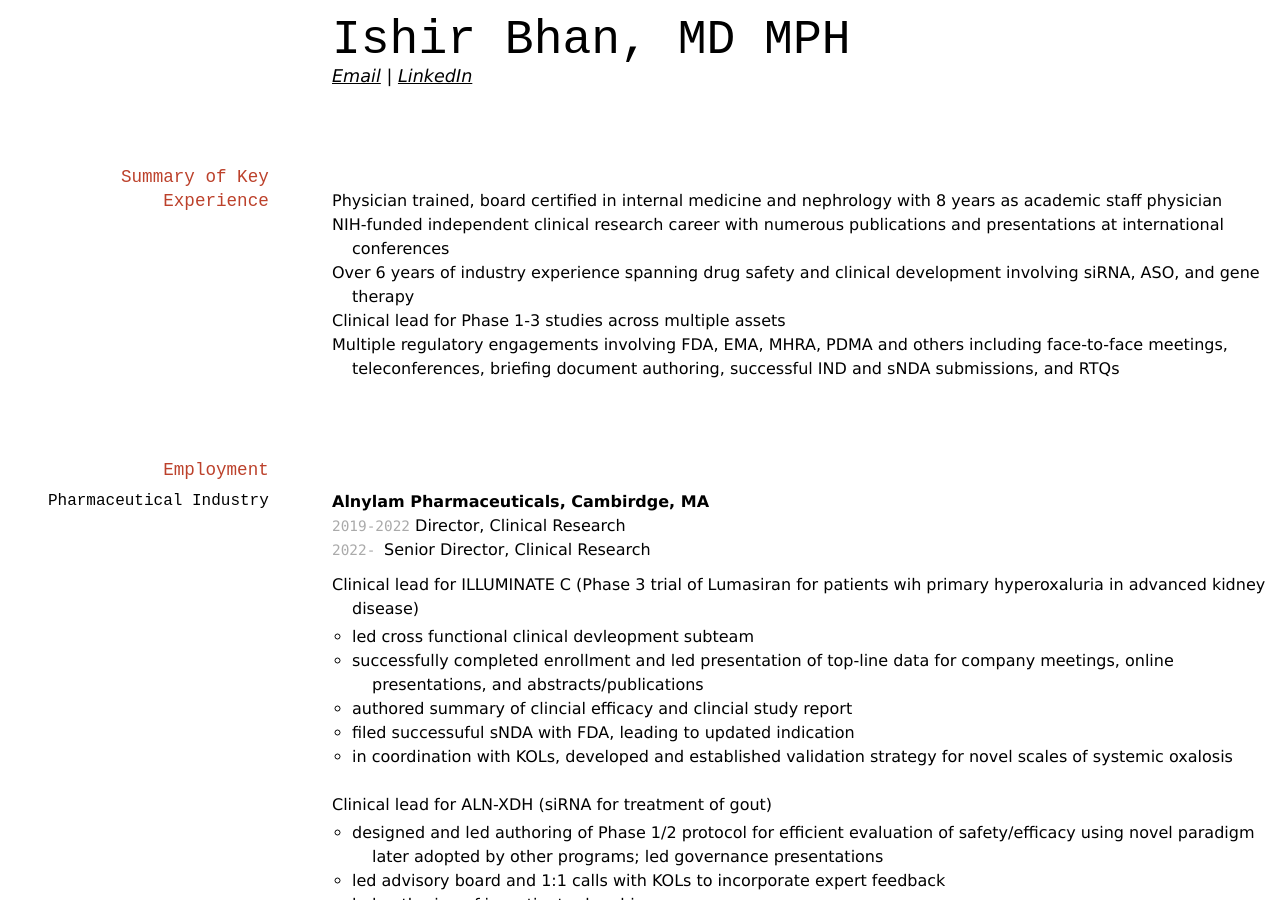
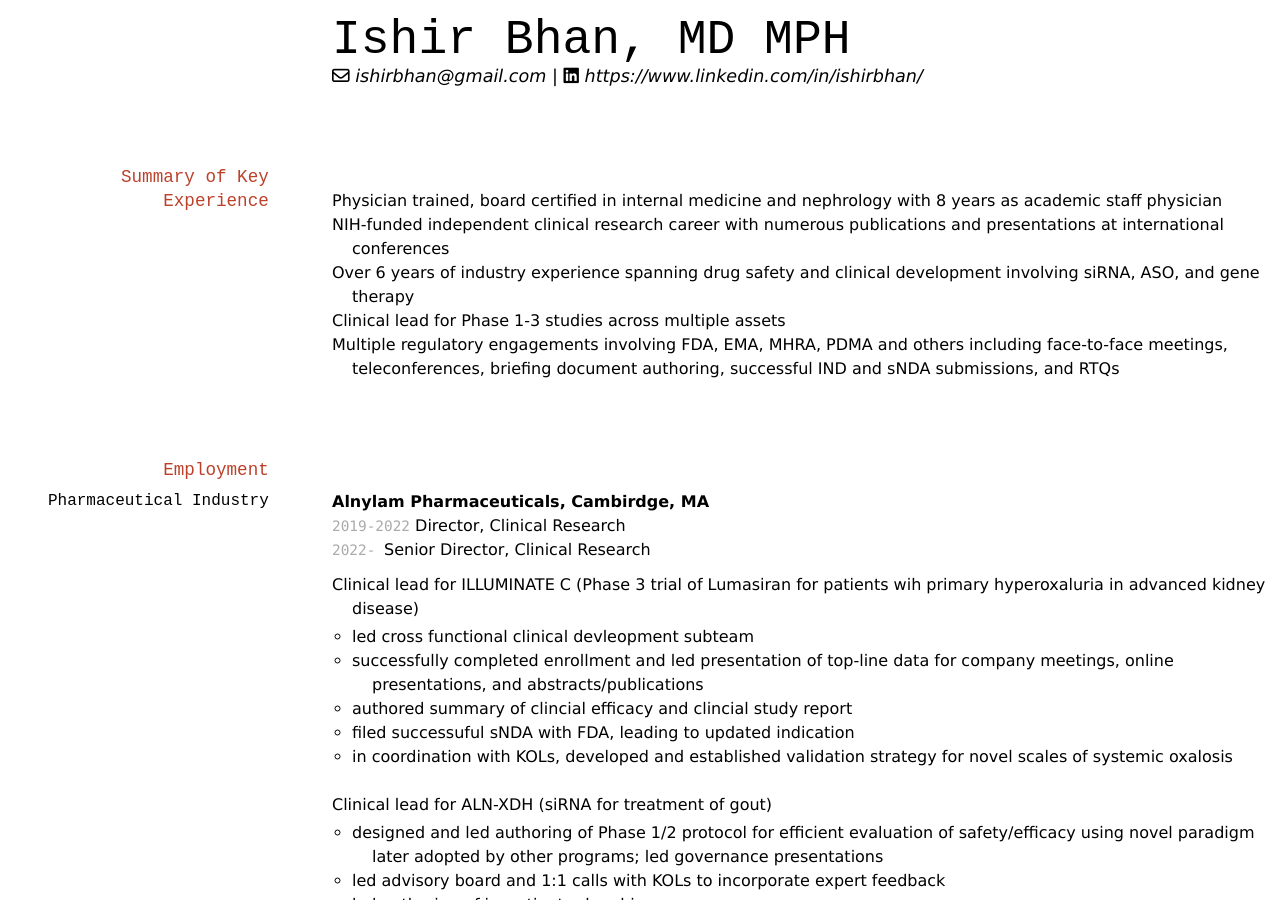
Before and after one commit to elipapa/markdown-cv, a Jekyll site: the page built from index.md, in a window 1280 px wide and 900 px high. Built offline with Jekyll 4.4.1, drawn with Linux system fonts in a browser that asks for light colours; nearby versions of some CDN libraries.

Commit message:
Update index.md
Added icons

```diff
--- a/index.md
+++ b/index.md
@@ -3,7 +3,7 @@
 title: Ishir Bhan's CV
 ---
 # Ishir Bhan, MD MPH
-[Email](mailto:ishirbhan@gmail.com) | [LinkedIn](https://www.linkedin.com/in/ishirbhan/)
+<i class="fa-regular fa-envelope"></i> ishirbhan@gmail.com | <i class="fa-brands fa-linkedin"></i> https://www.linkedin.com/in/ishirbhan/
 
 ## Summary of Key Experience
 - Physician trained, board certified in internal medicine and nephrology with 8 years as academic staff physician
```
